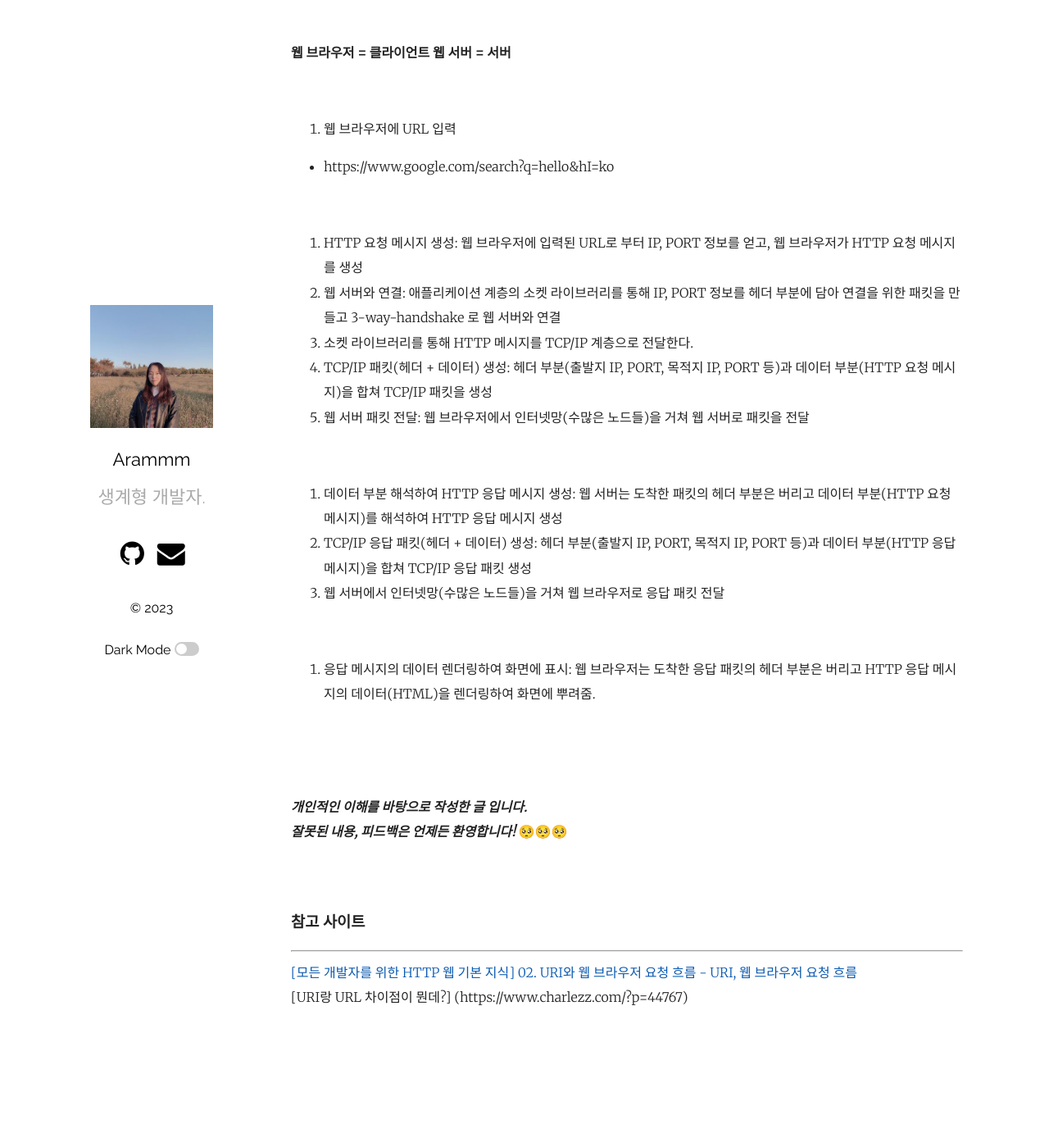
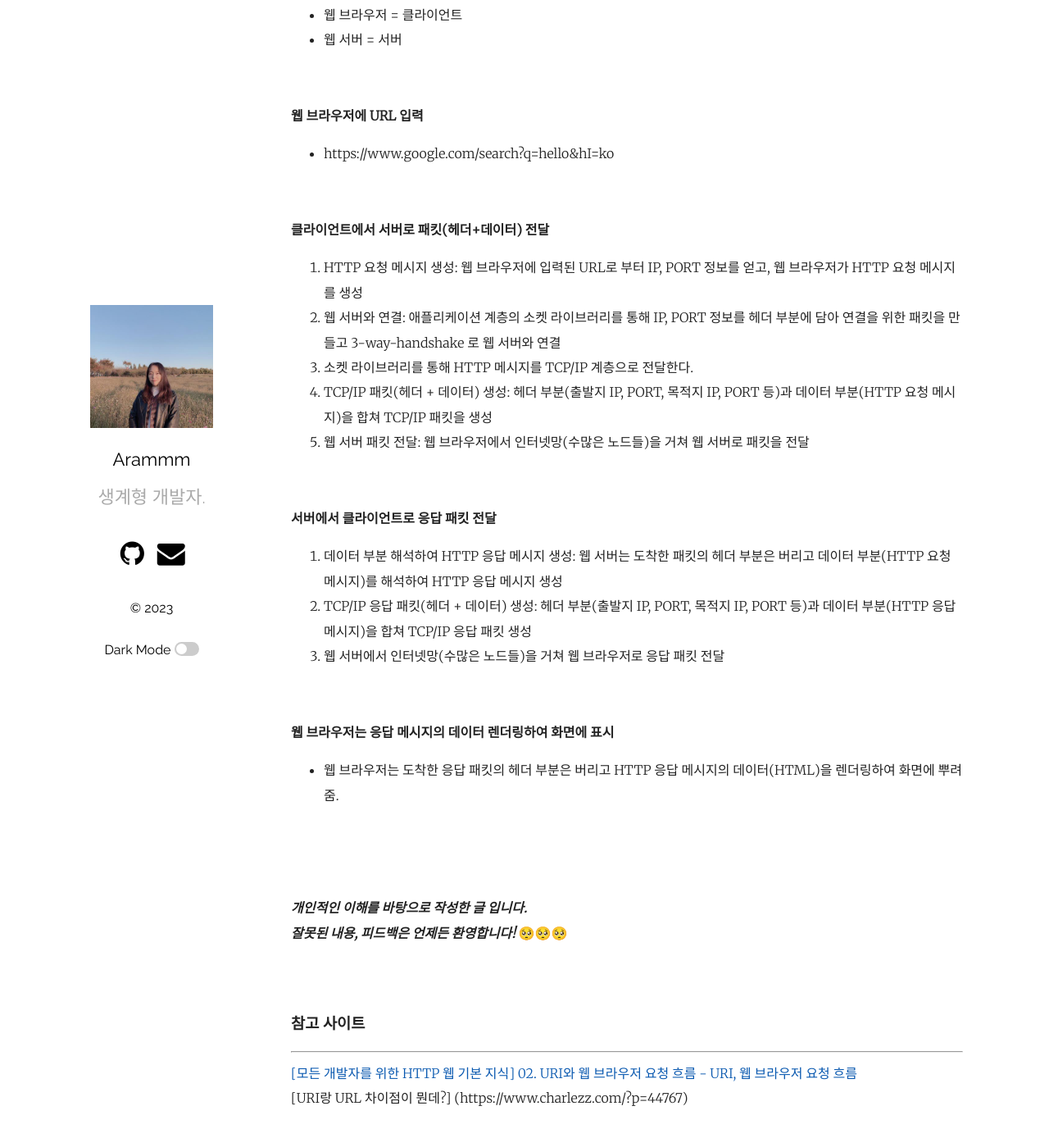
Before and after one commit to YuAram/YuAram.github.io, a Jekyll site: the page built from _posts/2023-09-16-uri_web-browser.markdown, in a window 1280 px wide and 1400 px high, scrolled down 2040 px. Shown: the top 1388 px of the window at 82% size. Built offline with Jekyll 4.4.1, drawn with Linux system fonts in a browser that asks for light colours; before the commit the page ends 3316 px from its top, so only the background shows below that.

Commit message:
new Post - 추가 수정 1 [HTTP웹기본지식_인프런] URI와 웹 브라우저 요청 흐름

```diff
--- a/_posts/2023-09-16-uri_web-browser.markdown
+++ b/_posts/2023-09-16-uri_web-browser.markdown
@@ -78,34 +78,38 @@ scheme://[userinfo@]host[:port][/path][?query][#fragment]
 
 #### 웹 브라우저 요청 흐름
 
-<br/>
-
-**웹 브라우저 = 클라이언트**
-**웹 서버 = 서버**
+- 웹 브라우저 = 클라이언트
+- 웹 서버 = 서버
 
 <br/>
 
-1. 웹 브라우저에 URL 입력
+**웹 브라우저에 URL 입력**
 
 - https://www.google.com/search?q=hello&hI=ko
 
 <br/>
 
-2. HTTP 요청 메시지 생성: 웹 브라우저에 입력된 URL로 부터 IP, PORT 정보를 얻고, 웹 브라우저가 HTTP 요청 메시지를 생성
-3. 웹 서버와 연결: 애플리케이션 계층의 소켓 라이브러리를 통해 IP, PORT 정보를 헤더 부분에 담아 연결을 위한 패킷을 만들고 3-way-handshake 로 웹 서버와 연결
-4. 소켓 라이브러리를 통해 HTTP 메시지를 TCP/IP 계층으로 전달한다.
-5. TCP/IP 패킷(헤더 + 데이터) 생성: 헤더 부분(출발지 IP, PORT, 목적지 IP, PORT 등)과 데이터 부분(HTTP 요청 메시지)을 합쳐 TCP/IP 패킷을 생성
-6. 웹 서버 패킷 전달: 웹 브라우저에서 인터넷망(수많은 노드들)을 거쳐 웹 서버로 패킷을 전달
+**클라이언트에서 서버로 패킷(헤더+데이터) 전달**
+
+1. HTTP 요청 메시지 생성: 웹 브라우저에 입력된 URL로 부터 IP, PORT 정보를 얻고, 웹 브라우저가 HTTP 요청 메시지를 생성
+2. 웹 서버와 연결: 애플리케이션 계층의 소켓 라이브러리를 통해 IP, PORT 정보를 헤더 부분에 담아 연결을 위한 패킷을 만들고 3-way-handshake 로 웹 서버와 연결
+3. 소켓 라이브러리를 통해 HTTP 메시지를 TCP/IP 계층으로 전달한다.
+4. TCP/IP 패킷(헤더 + 데이터) 생성: 헤더 부분(출발지 IP, PORT, 목적지 IP, PORT 등)과 데이터 부분(HTTP 요청 메시지)을 합쳐 TCP/IP 패킷을 생성
+5. 웹 서버 패킷 전달: 웹 브라우저에서 인터넷망(수많은 노드들)을 거쳐 웹 서버로 패킷을 전달
 
 <br/>
 
-7. 데이터 부분 해석하여 HTTP 응답 메시지 생성: 웹 서버는 도착한 패킷의 헤더 부분은 버리고 데이터 부분(HTTP 요청 메시지)를 해석하여 HTTP 응답 메시지 생성
-8. TCP/IP 응답 패킷(헤더 + 데이터) 생성: 헤더 부분(출발지 IP, PORT, 목적지 IP, PORT 등)과 데이터 부분(HTTP 응답 메시지)을 합쳐 TCP/IP 응답 패킷 생성
-9. 웹 서버에서 인터넷망(수많은 노드들)을 거쳐 웹 브라우저로 응답 패킷 전달
+**서버에서 클라이언트로 응답 패킷 전달**
+
+1. 데이터 부분 해석하여 HTTP 응답 메시지 생성: 웹 서버는 도착한 패킷의 헤더 부분은 버리고 데이터 부분(HTTP 요청 메시지)를 해석하여 HTTP 응답 메시지 생성
+2. TCP/IP 응답 패킷(헤더 + 데이터) 생성: 헤더 부분(출발지 IP, PORT, 목적지 IP, PORT 등)과 데이터 부분(HTTP 응답 메시지)을 합쳐 TCP/IP 응답 패킷 생성
+3. 웹 서버에서 인터넷망(수많은 노드들)을 거쳐 웹 브라우저로 응답 패킷 전달
 
 <br/>
 
-10. 응답 메시지의 데이터 렌더링하여 화면에 표시: 웹 브라우저는 도착한 응답 패킷의 헤더 부분은 버리고 HTTP 응답 메시지의 데이터(HTML)을 렌더링하여 화면에 뿌려줌.
+**웹 브라우저는 응답 메시지의 데이터 렌더링하여 화면에 표시**
+
+- 웹 브라우저는 도착한 응답 패킷의 헤더 부분은 버리고 HTTP 응답 메시지의 데이터(HTML)을 렌더링하여 화면에 뿌려줌.
 
 <br/><br/><br/>
 **_개인적인 이해를 바탕으로 작성한 글 입니다. <br/>
```
